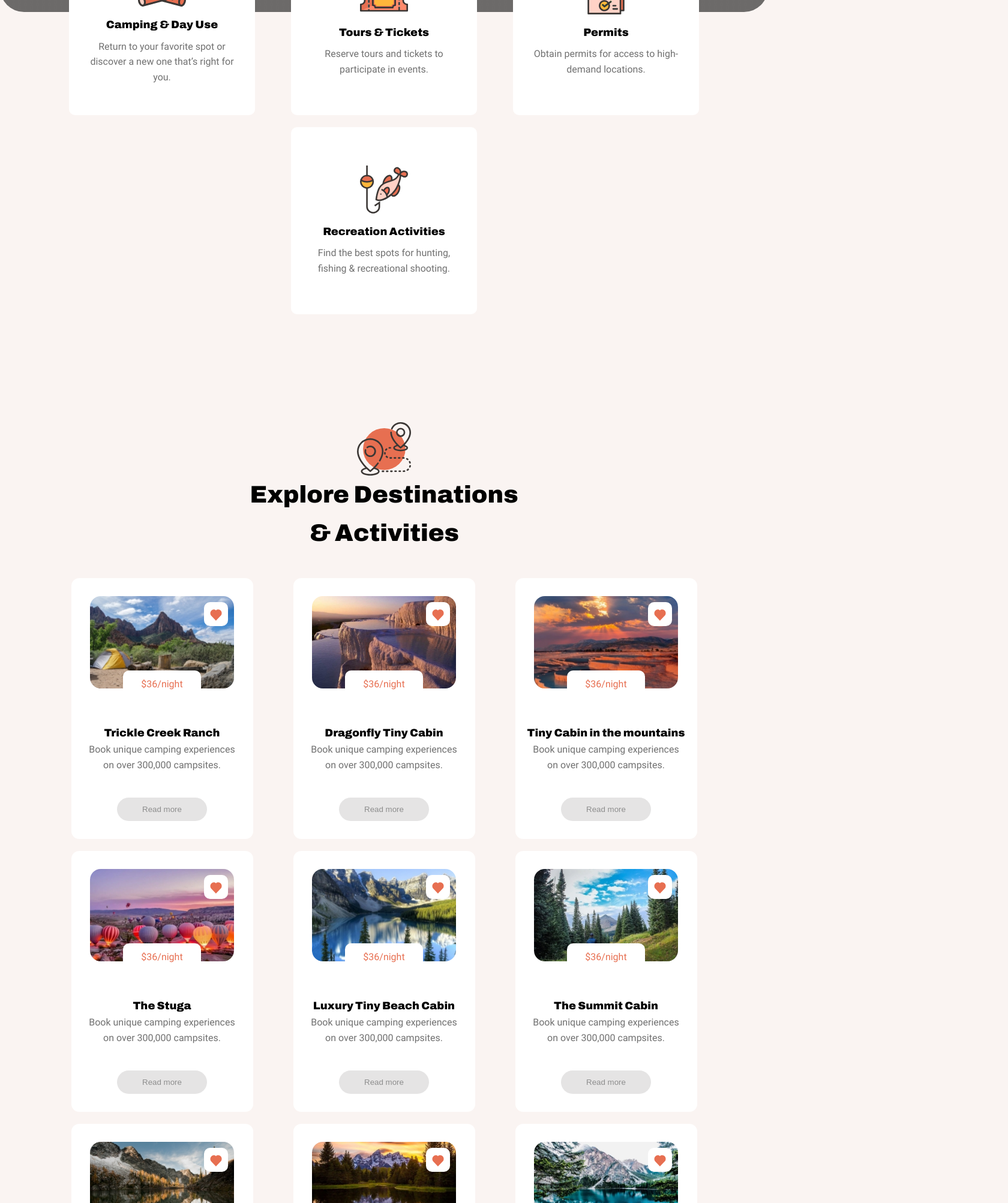
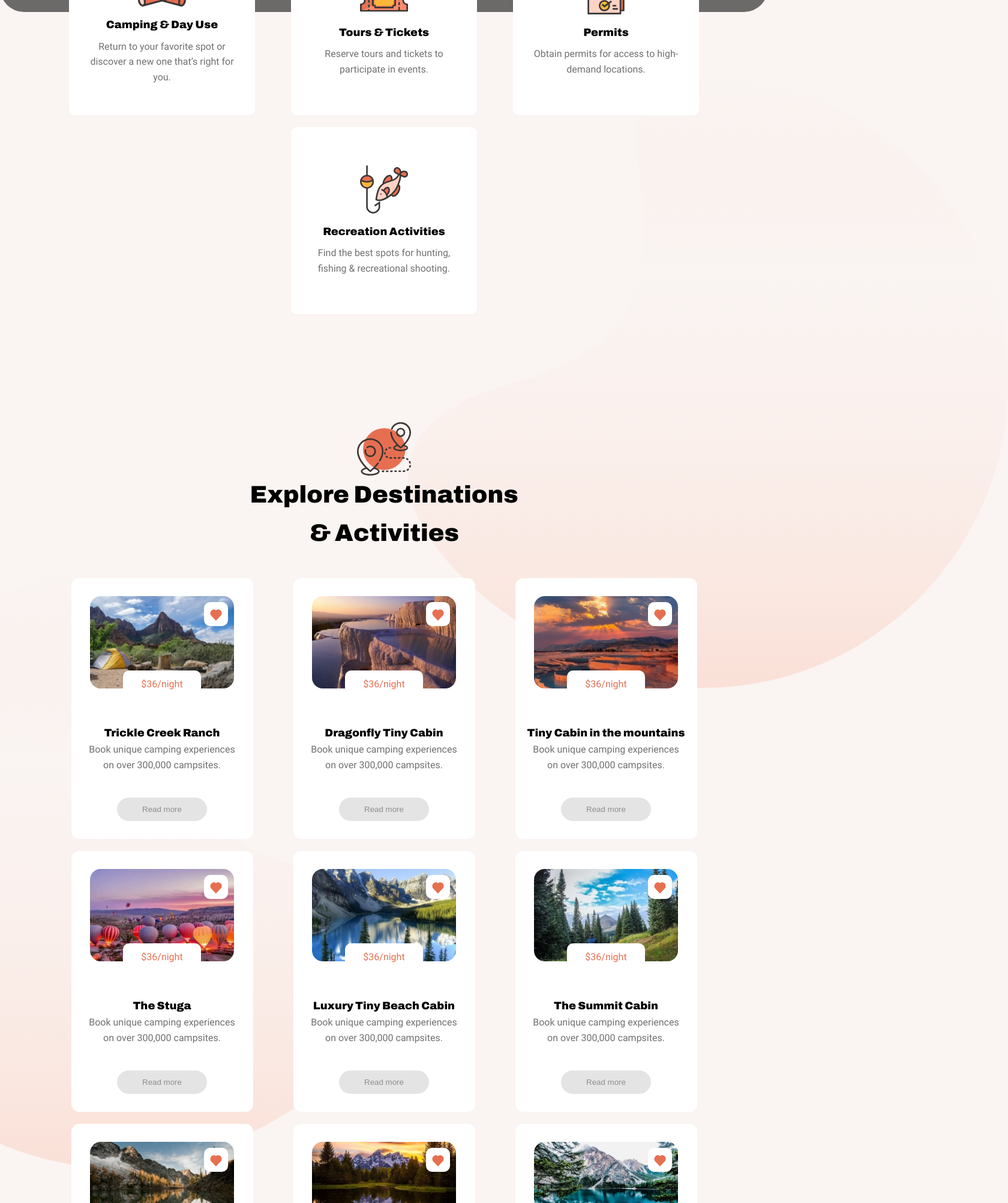
Before and after one commit to mohammad-mahdi-ghalenovi/Camping-Website-with-ReactJs, a React (Vite) app: page / in a window 1280 px wide. Shown: the part 700-2706 px from the top of the page at 60% size, 1680 px wide, since content can reach past the window. Built offline with nearby package versions, Linux system fonts and the light colour scheme; grey boxes are pictures that could not be loaded.

Commit message:
blubs added to project

```diff
--- a/src/App.css
+++ b/src/App.css
@@ -3,6 +3,7 @@
 }
 
 body {
+    overflow-x: hidden;
     background: #FAF4F2;
 }
 
@@ -93,6 +94,11 @@ body {
         right: 10rem;
         left: auto;
     }
+
+    .right-blub {
+        display: block;
+    }
+
 }
 
 @media (min-width: 1400px) {}
--- a/src/Components/Destination/Destinations.css
+++ b/src/Components/Destination/Destinations.css
@@ -8,6 +8,7 @@
     flex-wrap: wrap;
     margin-bottom: 2rem;
     margin-top: 27rem;
+    z-index: 2;
 }
 
 .destination-title-container {
@@ -35,9 +36,32 @@
     position: absolute;
     bottom: -7rem;
     margin-top: 7rem;
-    width:19rem;
+    width: 19rem;
     height: 4.2rem;
     background: transparent;
     color: #E76F51;
     border: 1px solid #E76F51;
 }
+
+/* Blubs */
+.blub {
+    position: absolute;
+    z-index: 1;
+    max-width: 100rem;
+}
+
+.blub img {
+    position: relative;
+    width: 100%;
+}
+
+.right-blub {
+    top: 83rem;
+    right: -40rem;
+    display: none;
+}
+
+.left-blub {
+    top: 165rem;
+    left: -30rem;
+}
--- a/src/Components/Destination/Destinations.jsx
+++ b/src/Components/Destination/Destinations.jsx
@@ -82,6 +82,8 @@ function Destinations() {
           View all
         </a>
       </section>
+      <div className="left-blub blub"><img src="./public/imgs/svgs/shape2.svg" alt="" /></div>
+      <div className="right-blub blub"><img src="./public/imgs/svgs/shape1.svg" alt="" /></div>
     </div>
   );
 }
--- a/src/Components/Service/ServiceBox.css
+++ b/src/Components/Service/ServiceBox.css
@@ -4,6 +4,7 @@
     flex-wrap: wrap;
     position: relative;
     top: -15rem;
+    z-index: 2;
 }
 
 .services__item {
```
